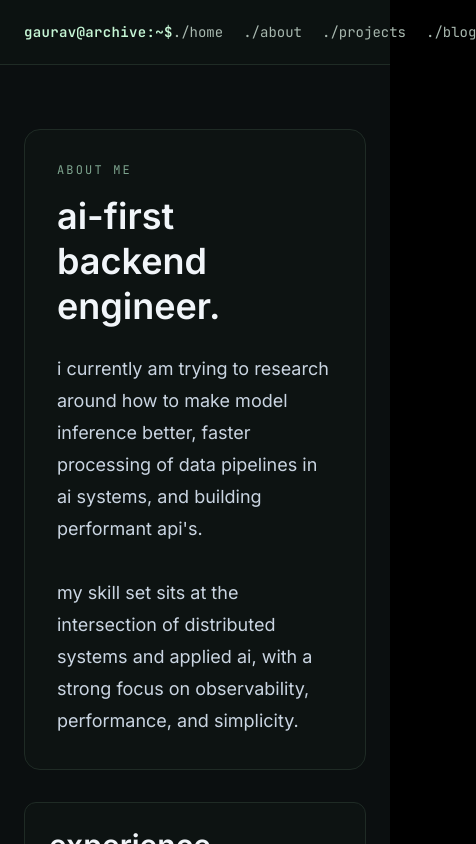
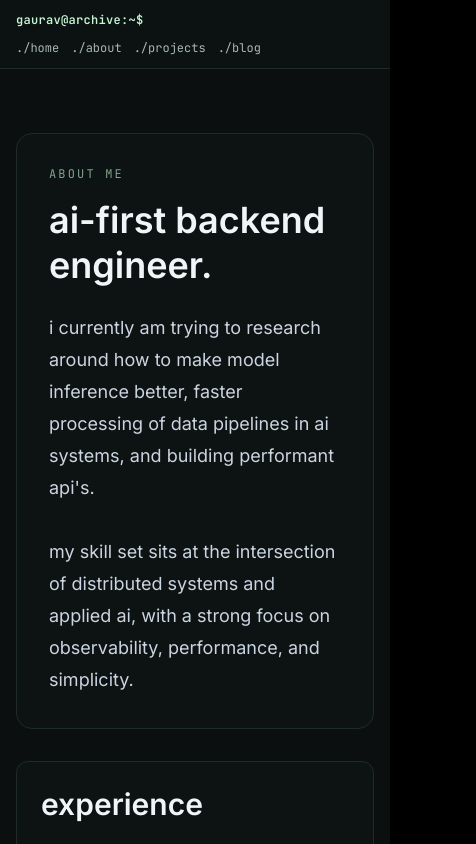
Before and after one commit to gaurav219/gaurav.cherwal, a Next.js app: page /about in a window 390 px wide. Shown: the top 844 px of the page, 476 px wide, since content can reach past the window. Built offline with nearby package versions, Linux system fonts and the light colour scheme.

Commit message:
Added mobile resonsive design - Mobile view: Navbar was not utilizing full width

```diff
--- a/app/about/page.tsx
+++ b/app/about/page.tsx
@@ -1,6 +1,6 @@
 export default function AboutPage() {
   return (
-    <main className="mx-auto min-h-screen max-w-6xl px-6 py-16 font-sans text-slate-100 md:py-24">
+    <main className="mx-auto min-h-screen max-w-6xl px-4 sm:px-6 py-16 font-sans text-slate-100 md:py-24">
       <section className="rounded-2xl border border-[#1f2b25] bg-[#0d1312] p-8 md:p-12">
         <p className="font-mono text-xs uppercase tracking-[0.18em] text-[#7ea58f]">about me</p>
         <h3 className="mt-4 max-w-4xl text-4xl font-semibold leading-tight md:text-4xl">
--- a/app/blog/[uid]/page.tsx
+++ b/app/blog/[uid]/page.tsx
@@ -22,7 +22,7 @@ export default async function BlogPostPage({ params }: BlogPostParams) {
   const { title, excerpt, date, readTime } = post.metadata;
 
   return (
-    <main className="mx-auto min-h-screen max-w-3xl px-6 py-20 text-slate-100">
+    <main className="mx-auto min-h-screen max-w-3xl px-4 sm:px-6 py-20 text-slate-100">
       <header className="mb-10">
         <p className="text-xs uppercase tracking-[0.15em] text-slate-400">
           {date} {readTime ? `· ${readTime}` : ""}
--- a/app/blog/page.tsx
+++ b/app/blog/page.tsx
@@ -5,7 +5,7 @@ export default async function BlogPage() {
   const posts = await getAllPosts();
 
   return (
-    <main className="mx-auto min-h-screen max-w-4xl px-6 py-20 text-slate-100">
+    <main className="mx-auto min-h-screen max-w-4xl px-4 sm:px-6 py-20 text-slate-100">
       <h1 className="text-4xl font-semibold">blog</h1>
       <p className="mt-4 text-slate-300">notes on backend architecture, ai systems, and linux stuff.</p>
 
--- a/app/layout.tsx
+++ b/app/layout.tsx
@@ -38,14 +38,14 @@ export default function RootLayout({
 }>) {
   return (
     <html lang="en">
-      <body className={`${inter.variable} ${jetBrainsMono.variable} ${ptSerif.variable} antialiased`}>
+      <body className={`${inter.variable} ${jetBrainsMono.variable} overflow-x-hidden antialiased`}>
         <div className="min-h-screen bg-[#0b0f10] text-[#d7e3db]">
           <header className="sticky top-0 z-50 border-b border-[#1f2b25] bg-[#0d1312]/95 backdrop-blur">
-            <div className="mx-auto flex h-16 max-w-6xl items-center justify-between px-6 md:px-8">
-              <Link href="/" className="font-mono text-sm font-semibold tracking-wide text-[#c6f6d5]">
+            <div className="mx-auto flex min-h-16 max-w-6xl flex-wrap items-center justify-between gap-3 px-4 py-3 sm:flex-nowrap sm:px-6 md:px-8">
+              <Link href="/" className="shrink-0 whitespace-nowrap font-mono text-xs font-semibold tracking-wide text-[#c6f6d5] sm:text-sm">
                 gaurav@archive:~$
               </Link>
-              <nav className="flex items-center gap-5 font-mono text-sm text-[#a8b8af]">
+              <nav className="flex w-full items-center gap-3 overflow-x-auto whitespace-nowrap font-mono text-xs text-[#a8b8af] sm:w-auto sm:gap-5 sm:text-sm">
                 {navItems.map((item) => (
                   <Link key={item.href} href={item.href} className="transition hover:text-[#8ad69f]">
                     ./{item.label.toLowerCase()}
@@ -58,7 +58,7 @@ export default function RootLayout({
           {children}
 
           <footer className="border-t border-[#1f2b25]">
-            <div className="mx-auto flex max-w-6xl flex-col gap-2 px-6 py-8 font-mono text-sm text-[#7ea58f] md:flex-row md:items-center md:justify-between md:px-8">
+            <div className="mx-auto flex max-w-6xl flex-col gap-2 px-4 py-8 font-mono text-sm text-[#7ea58f] sm:px-6 md:flex-row md:items-center md:justify-between md:px-8">
               <p>status: building reliable AI backend systems</p>
               <p>© {new Date().getFullYear()} gaurav.cherwal</p>
             </div>
--- a/app/page.tsx
+++ b/app/page.tsx
@@ -40,7 +40,7 @@ const stack = [
 export default function HomePage() {
   return (
     <main className="min-h-screen bg-[#0b0f10] text-[#d7e3db]">
-      <section className="mx-auto max-w-5xl px-6 py-14 md:py-20">
+      <section className="mx-auto max-w-5xl px-4 sm:px-6 py-14 md:py-20">
         <div className="rounded-xl border border-[#1f2b25] bg-[#0d1312] p-5 shadow-[0_0_0_1px_rgba(70,119,90,0.15)]">
           <p className="font-mono text-xs text-[#7ea58f]">gaurav@archive:~$ whoami</p>
           <h1 className="mt-3 font-mono text-3xl font-semibold text-[#c6f6d5] md:text-5xl">hi! I&apos;m gaurav cherwal</h1>
--- a/app/projects/page.tsx
+++ b/app/projects/page.tsx
@@ -18,7 +18,7 @@ const projects = [
 
 export default function ProjectsPage() {
   return (
-    <main className="mx-auto min-h-screen max-w-5xl px-6 py-16 text-slate-100 md:py-20">
+    <main className="mx-auto min-h-screen max-w-5xl px-4 sm:px-6 py-16 text-slate-100 md:py-20">
       <h1 className="font-mono text-4xl font-semibold text-[#c6f6d5]">projects</h1>
       <p className="mt-4 text-slate-300">some of my current work on ai tooling and systems.</p>
 
```
